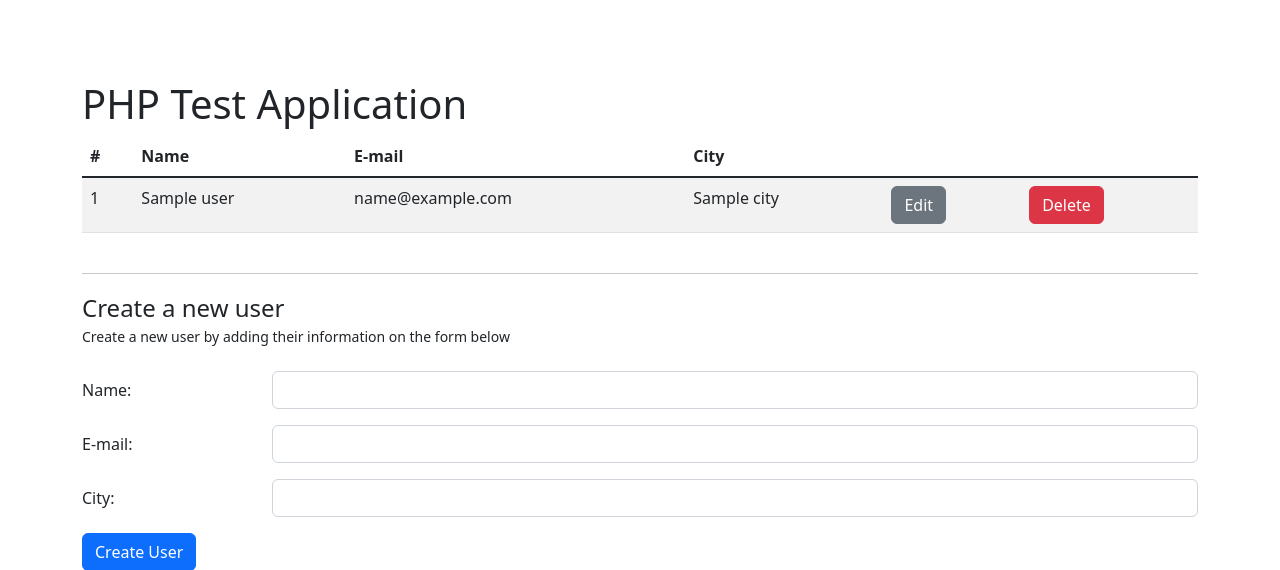
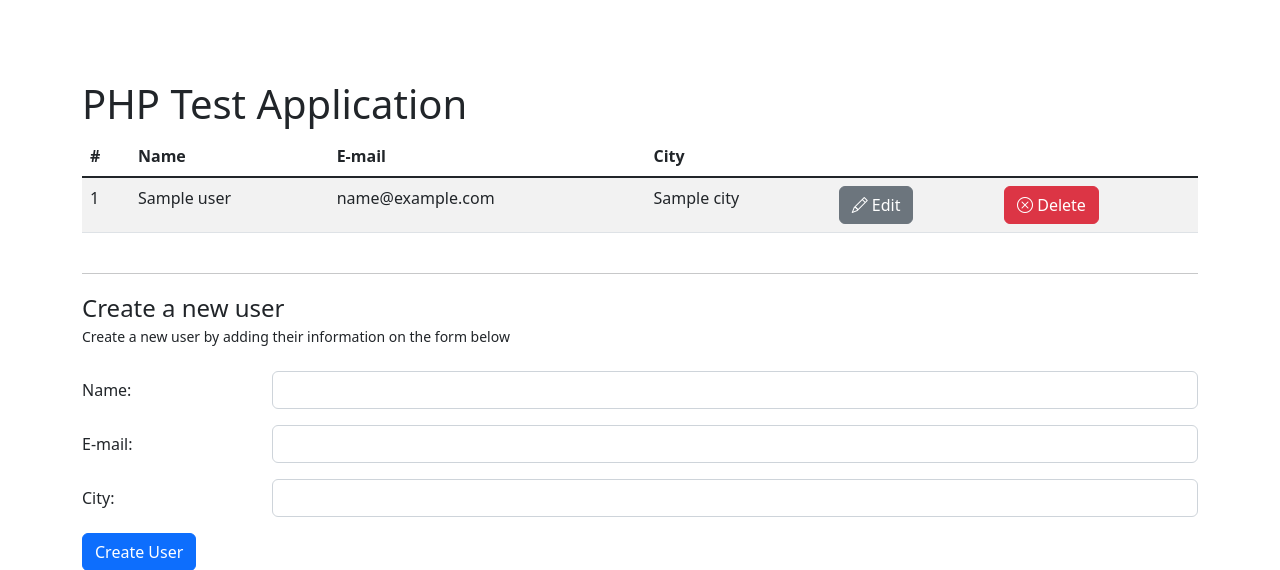
Before and after one commit to appivia/test-project-php, a PHP site: template views/index.php in a window 1280 px wide. Shown: the top 570 px of the page. Run offline with PHP 8.4, Linux system fonts and the light colour scheme; the template is opened without the code that fills it: most values are stand-ins (such as "Sample title", 1, 10 or a date in 2020).

Commit message:
feat: remove unused icons, load bootstrap icons from cdn

```diff
--- a/views/index.php
+++ b/views/index.php
@@ -21,11 +21,13 @@
 				<td><?=$user->getCity()?></td>
 				<td>
 					<a href="/edit.php?id=<?=$user->getId()?>" class="btn btn-secondary">
+						<span class="bi bi-pencil"></span>
 						Edit
 					</a>
 				</td>
 				<td>
 					<a href="/delete.php?id=<?=$user->getId()?>" class="js-delete-user btn btn-danger" data-id="<?=$user->getId()?>">
+					<span class="bi bi-x-circle"></span>
 						Delete
 					</a>
 				</td>
--- a/views/layout.php
+++ b/views/layout.php
@@ -8,6 +8,7 @@
 		<link href="favicon.ico" type="image/x-icon" rel="shortcut icon" />
 
 		<link href="https://cdn.jsdelivr.net/npm/bootstrap@5.2.3/dist/css/bootstrap.min.css" rel="stylesheet" integrity="sha384-rbsA2VBKQhggwzxH7pPCaAqO46MgnOM80zW1RWuH61DGLwZJEdK2Kadq2F9CUG65" crossorigin="anonymous">
+		<link rel="stylesheet" href="https://cdn.jsdelivr.net/npm/bootstrap-icons@1.10.2/font/bootstrap-icons.css">
 		<link rel="stylesheet" type="text/css" href="css/application.css">
 
 		<script src="https://cdnjs.cloudflare.com/ajax/libs/jquery/3.6.1/jquery.min.js" integrity="sha512-aVKKRRi/Q/YV+4mjoKBsE4x3H+BkegoM/em46NNlCqNTmUYADjBbeNefNxYV7giUp0VxICtqdrbqU7iVaeZNXA==" crossorigin="anonymous" referrerpolicy="no-referrer"></script>
```
Also changed, not shown: fonts/glyphicons-halflings-regular.ttf (deleted), fonts/glyphicons-halflings-regular.woff (deleted), 2 other files.
